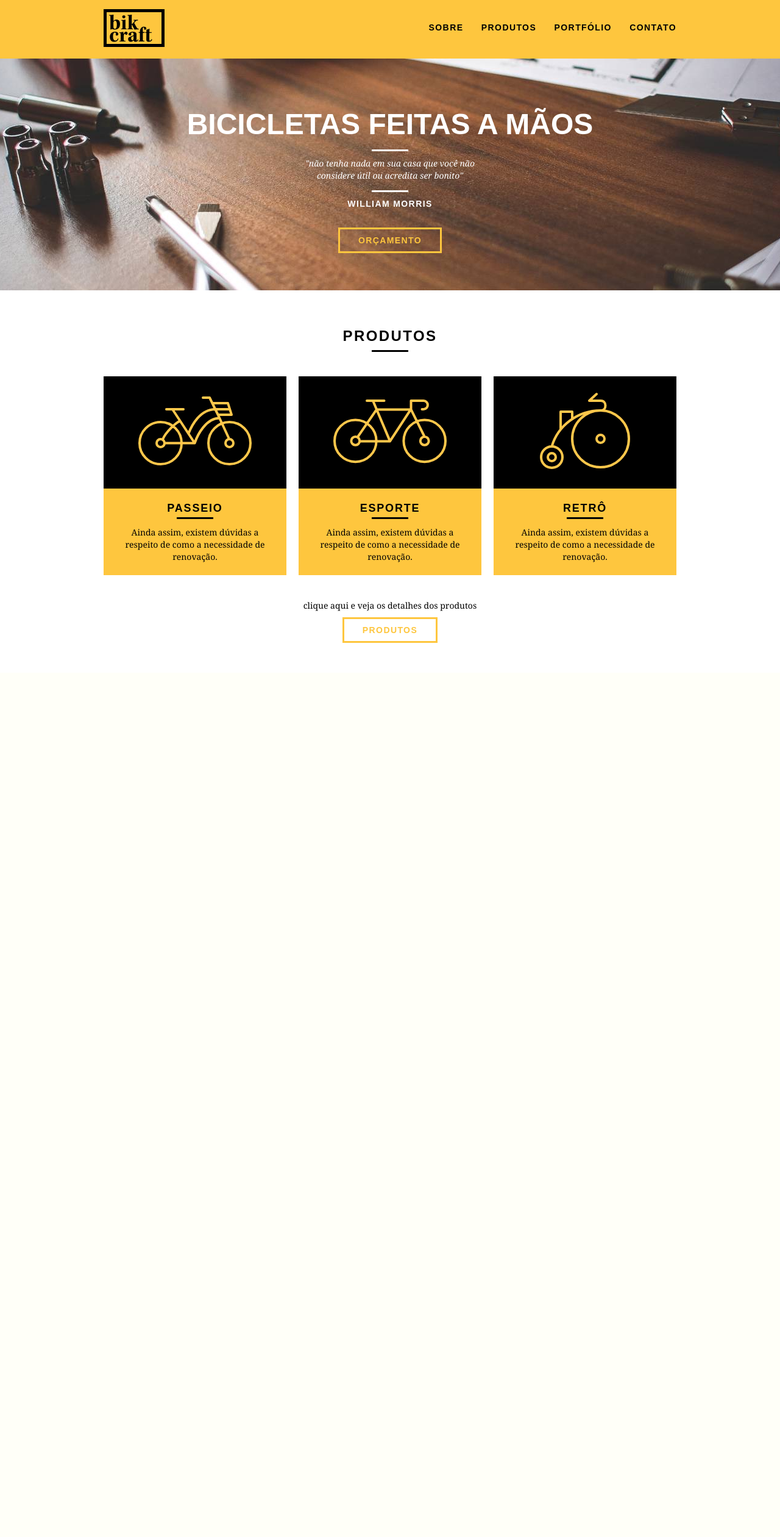
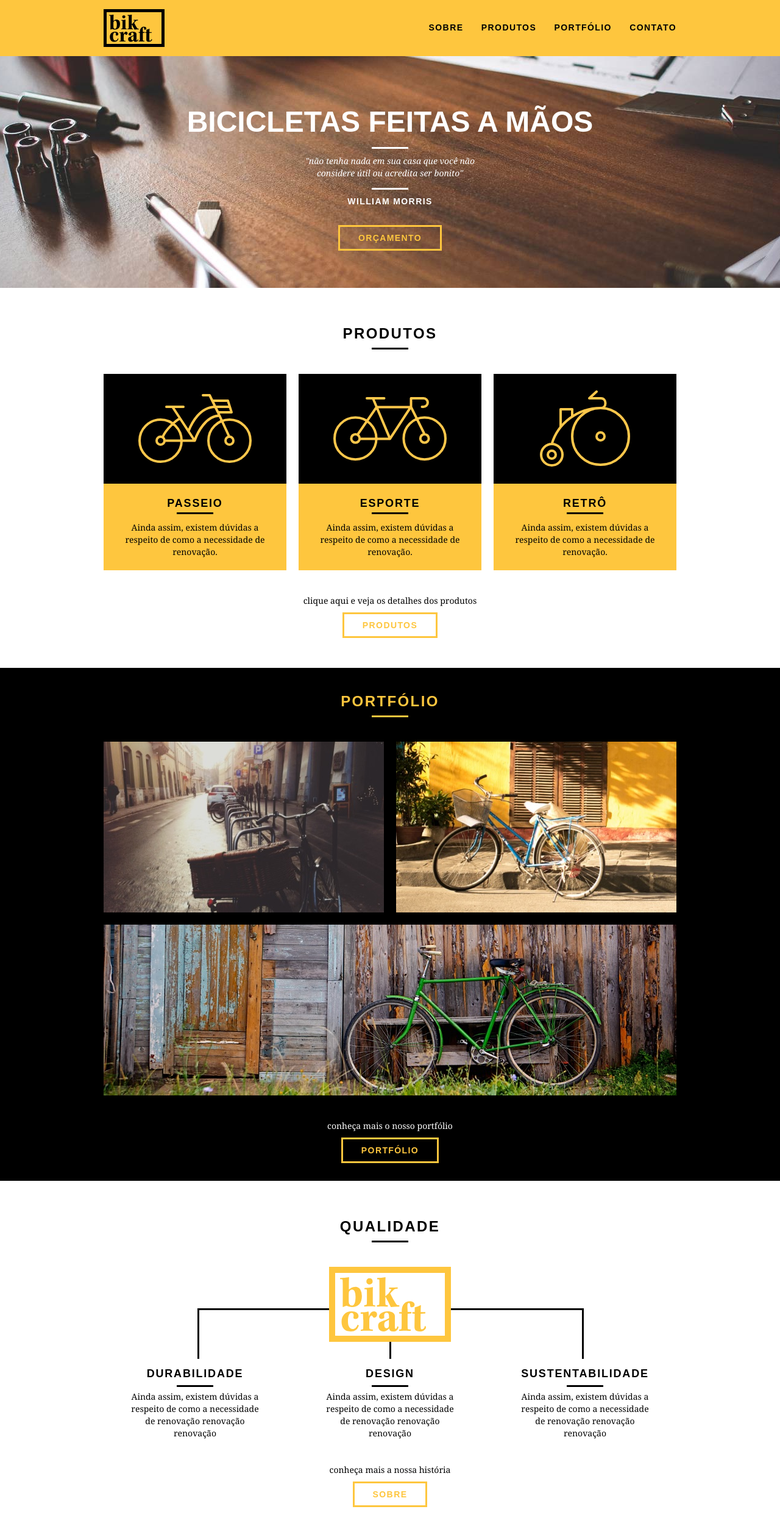
Before and after one commit to alewssandra/Bikcraft, a PHP site: page / in a window 1280 px wide. Shown: the whole page at 61% size. Before the commit the page ends 1054 px from the top, so only its background shows below. Run offline with PHP 8.4, Linux system fonts and the light colour scheme.

Commit message:
desenvolvimento-quarta

```diff
--- a/css/style.css
+++ b/css/style.css
@@ -8,6 +8,10 @@ p {
   font-family: Georgia, "Times New Roman", serif;
   font-size: 14px;
   line-height: 20px;
+}
+
+img {
+  display: block;
 }
 
 .btn {
@@ -93,7 +97,7 @@ p {
   height: 380px;
   background: url("../img/bg.jpg") no-repeat center;
   background-size: cover;
-  margin-top: 96px;
+  margin-top: 92px;
   text-align: center;
   padding-top: 80px;
 }
@@ -144,6 +148,11 @@ p {
   text-align: center;
 }
 
+/* Necessário para centralizar as imagens */
+.produtos_lista li img {
+  margin: 0 auto;
+}
+
 .produtos_lista li h3 {
   font-weight: bold;
   font-size: 18px;
@@ -180,3 +189,76 @@ p {
 .call p {
   margin-bottom: 20px;
 }
+
+/*Portfólio*/
+
+.portfolio {
+  width: 100%;
+  background: #000;
+  padding: 40px 0;
+}
+
+.portfolio .subtitulo {
+  color: #fec63e;
+}
+
+.portfolio .subtitulo:after {
+  background: #fec63e;
+}
+
+.portfolio_lista li:last-child {
+  margin-top: 20px;
+}
+
+.portfolio .call p {
+  color: #fff;
+}
+
+/*Qualidade*/
+
+.qualidade {
+  padding: 60px 0;
+}
+
+.qualidade:after {
+  content: "";
+  width: 634px;
+  height: 83px;
+  display: block;
+  background: url("../img/linhas.svg") no-repeat center;
+  position: absolute;
+  top: 209px;
+  right: 162px;
+  z-index: -1;
+}
+
+.qualidade img {
+  margin: 0 auto;
+}
+
+.qualidade_lista {
+  padding-top: 20px;
+}
+
+.qualidade_lista li {
+  text-align: center;
+  padding: 0 40px;
+}
+
+.qualidade_lista li h3 {
+  font-weight: bold;
+  font-size: 18px;
+  line-height: 25px;
+  text-transform: uppercase;
+  letter-spacing: 0.1em;
+  margin-top: 20px;
+}
+
+.qualidade_lista li h3:after {
+  content: "";
+  display: block;
+  width: 60px;
+  height: 3px;
+  background: #000;
+  margin: 6px auto;
+}
--- a/index.html
+++ b/index.html
@@ -78,6 +78,46 @@
 
 	</section>
 
+	<!-- Fecha Produtos -->
+
+	<section class="portfolio">
+		<div class="container">
+			<h2 class="subtitulo">Portfólio</h2>
+			<ul class="portfolio_lista">
+				<li class="grid-8"><img src="img/portfolio/retro.jpg" alt="Bicicleta Retrô"></li>
+				<li class="grid-8"><img src="img/portfolio/passeio.jpg" alt="Bicicleta Passeio"></li>
+				<li class="grid-16"><img src="img/portfolio/esporte.jpg" alt="Bicicleta Esporte"></li>
+			</ul>
+			<div class="call">
+				<p>conheça mais o nosso portfólio</p>
+				<a href="portfolio.html" class="btn">Portfólio</a>
+			</div>
+		</div>
+	</section>
+
+	<section class="qualidade container">
+		<h2 class="subtitulo">Qualidade</h2>
+		<img src="img/bikcraft-qualidade.svg" alt="Bikcraft">
+		<ul class="qualidade_lista">
+			<li class="grid-1-3">
+				<h3>Durabilidade</h3>
+				<p>Ainda assim, existem dúvidas a respeito de como a necessidade de renovação renovação renovação</p>
+			</li>
+			<li class="grid-1-3">
+				<h3>Design</h3>
+				<p>Ainda assim, existem dúvidas a respeito de como a necessidade de renovação renovação renovação</p>
+			</li>
+			<li class="grid-1-3">
+				<h3>Sustentabilidade</h3>
+				<p>Ainda assim, existem dúvidas a respeito de como a necessidade de renovação renovação renovação</p>
+			</li>
+		</ul>
+		<div class="call">
+			<p>conheça mais a nossa história</p>
+			<a href="sobre.html" class="btn btn-preto">Sobre</a>
+		</div>
+	</section>
+
 </body>
 
 </html>
```
